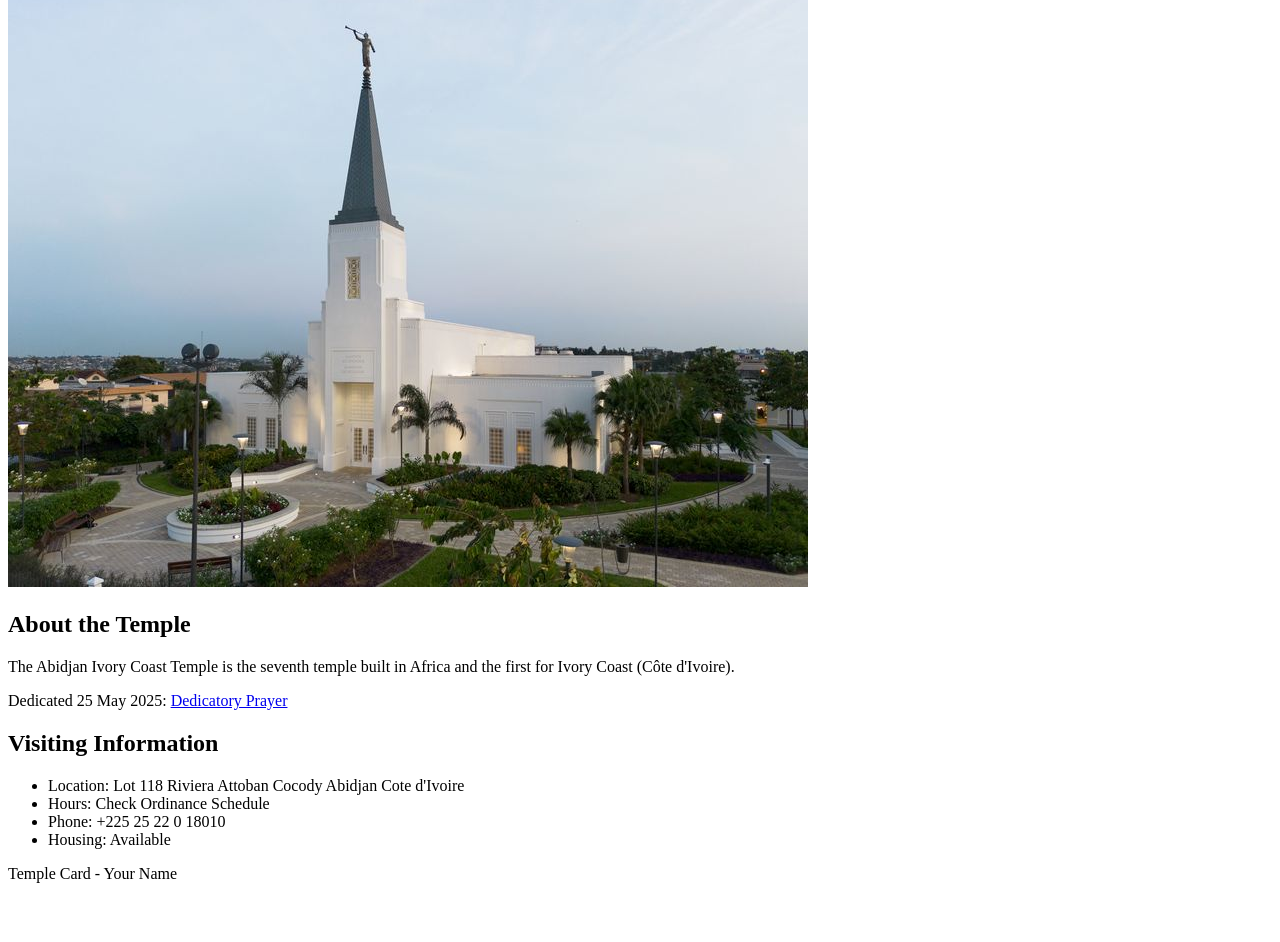
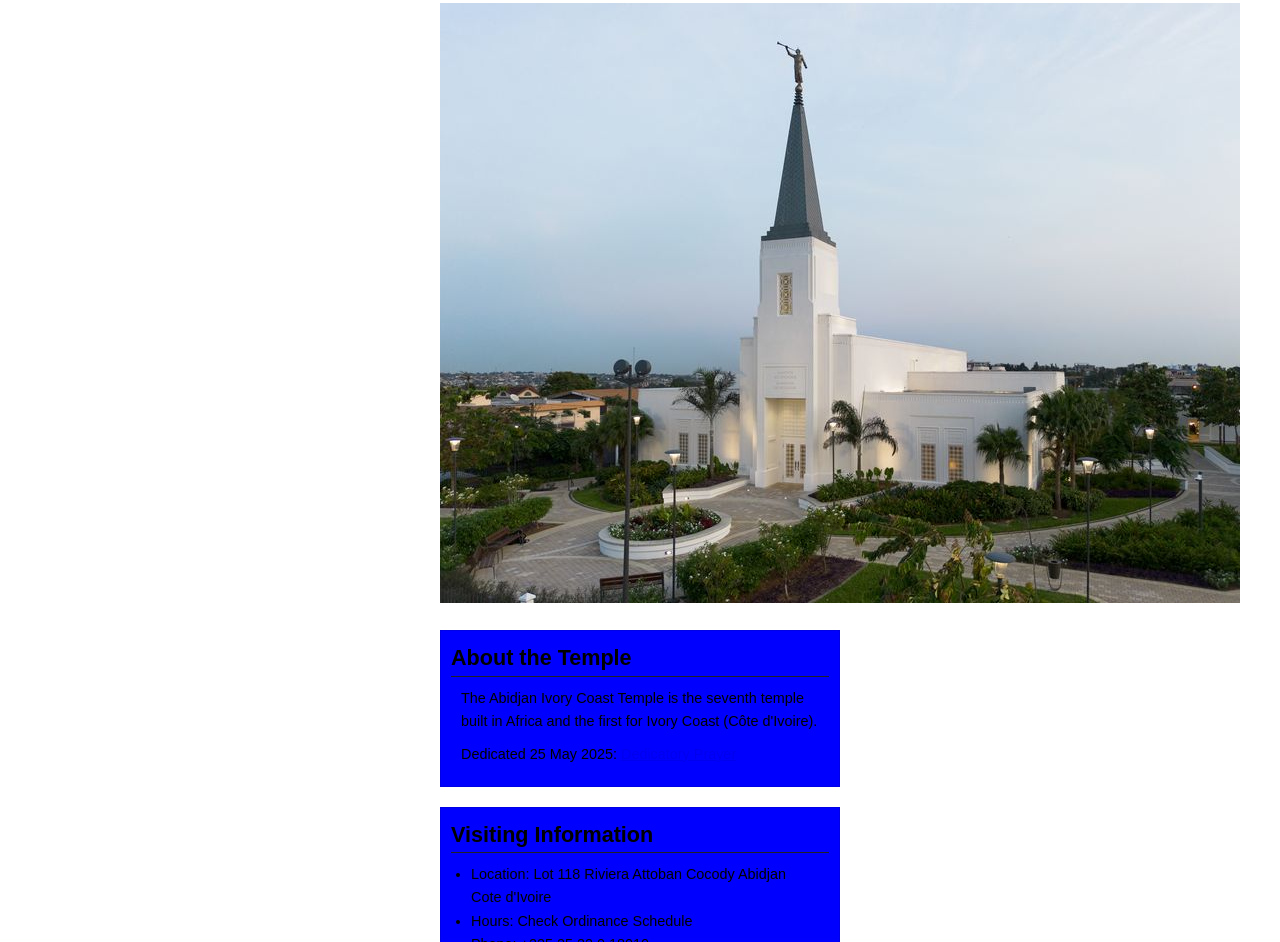
Before and after one commit to edgartulcan/wdd130, a plain HTML site: page week02/temple.html in a window 1280 px wide. Shown: the part 127-1069 px from the top of the page. Before the commit the page ends 1026 px from the top, so only its background shows below. Drawn offline with Linux system fonts and the light colour scheme.

Commit message:
code along w2 first pass

```diff
--- /dev/null
+++ b/week02/styles/temple.css
@@ -0,0 +1,57 @@
+* {
+    margin: 0;
+    padding: 0;
+}
+
+body {
+    font-family: Arial, Helvetica, sans-serif;
+    line-height: 1.6;
+}
+
+header, footer {
+    background-color: #333 ;
+    color: white;
+    padding: 10px 0;
+    text-align: center;
+    font-size: 1.5rem;
+}
+
+main {
+    width: 400px;
+    margin: 0 auto;
+}
+
+h1 {
+    margin: 10px;
+    text-align: center;
+}
+
+h2 {
+    border-bottom: 1px solid #222;
+}
+
+image {
+    width: 100%;
+    height: auto;
+    box-shadow: 0 0 30px #333;
+}
+
+section {
+    margin: 20px 0;
+    border: 1px solid rgb(0 0 0 / 10%);
+    padding: 10px;
+    background-color: blue;
+    font-size: .9rem;
+}
+
+section p {
+    margin: 10px;
+}
+
+ul {
+    margin: 10px 20px;
+}
+
+footer {
+    font-size: .9rem;
+}
--- a/week02/temple.html
+++ b/week02/temple.html
@@ -5,6 +5,7 @@
     <meta charset="UTF-8">
     <meta name="viewport" content="width=device-width, initial-scale=1.0">
     <title>Temple Card - Abidjan Cote d'Ivoire</title>
+    <link rel="stylesheet" href="styles/temple.css">
 </head>
 
 <body>
```
